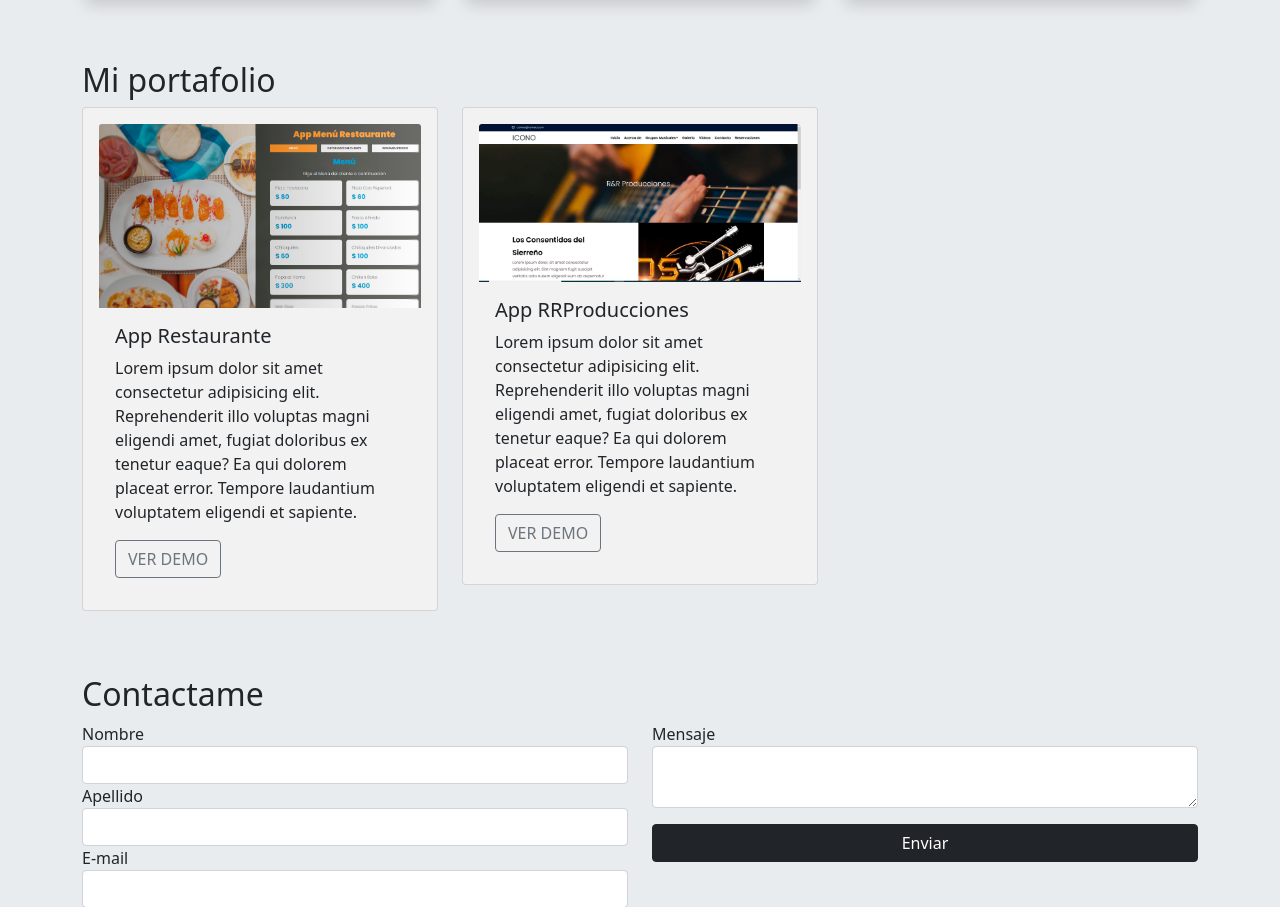
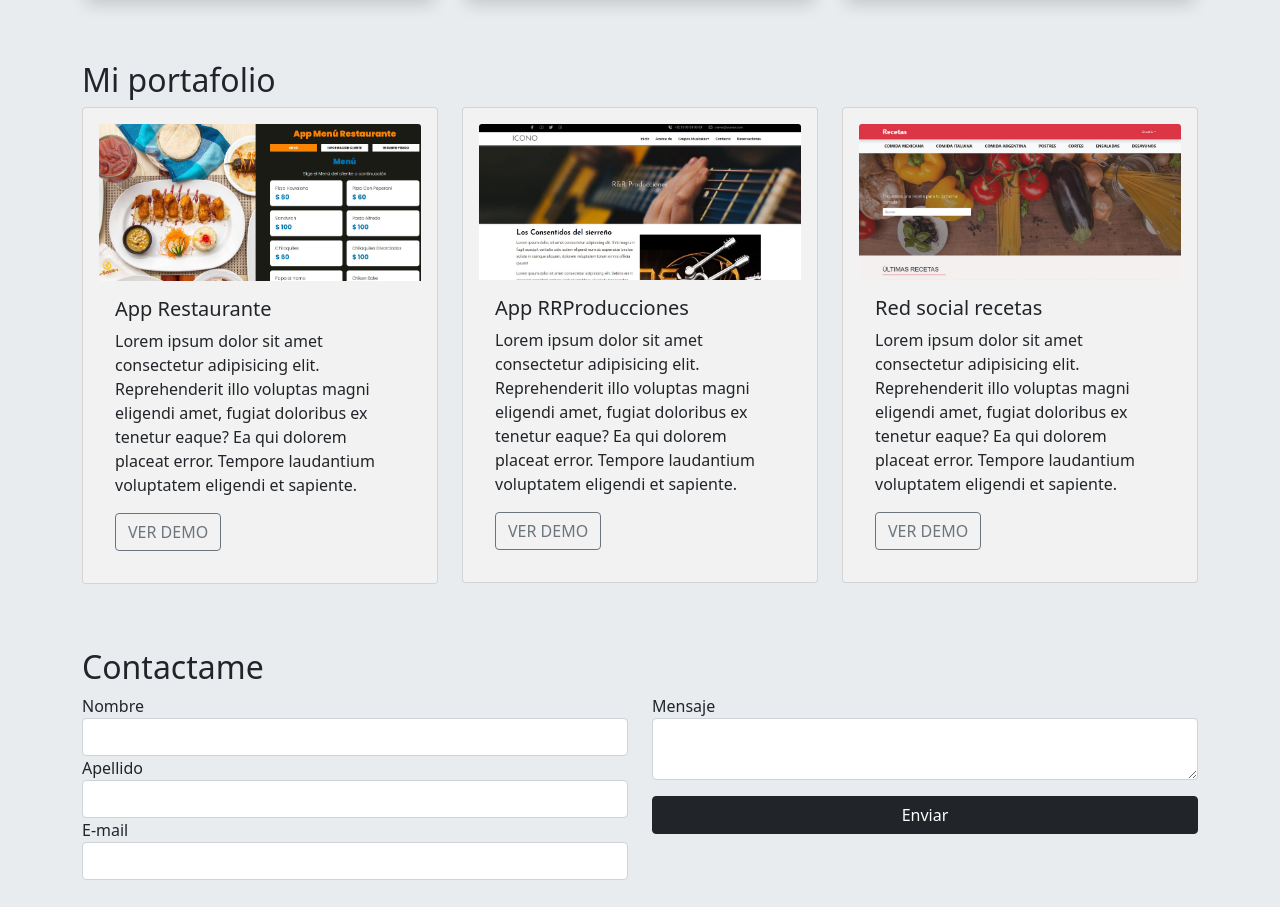
Before and after one commit to mariojimenez-12/MJ, a plain HTML site: page index.html in a window 1280 px wide. Shown: the part 1782-2689 px from the top of the page. Drawn offline with nearby package versions, Linux system fonts and the light colour scheme.

Commit message:
Version 1.0.2

```diff
--- a/index.html
+++ b/index.html
@@ -141,7 +141,7 @@
         <div class="row row-cols-1 row-cols-sm-2 row-cols-md-3">
             <div class="col mb-3">
                 <div class="card p-3">
-                    <img src="/images/AppRestaurante.jpg" alt="Imagen app" class="card-img-top">
+                    <img src="/images/Captura de pantalla 2021-08-09 221005.jpg" alt="Imagen app" class="card-img-top">
                     <div class="card-body">
                         <h5 class="card-title">App Restaurante</h5>
                         <p class="card-text">Lorem ipsum dolor sit amet consectetur adipisicing elit. Reprehenderit illo voluptas magni eligendi amet, fugiat doloribus ex tenetur eaque? Ea qui dolorem placeat error. Tempore laudantium voluptatem eligendi et sapiente.</p>
@@ -151,7 +151,7 @@
             </div>
             <div class="col">
                 <div class="card p-3">
-                    <img src="/images/r&r.jpg" alt="Imagen app" class="card-img-top">
+                    <img src="/images/Captura de pantalla 2021-08-09 220935.jpg" alt="Imagen app" class="card-img-top">
                     <div class="card-body">
                         <h5 class="card-title">App RRProducciones</h5>
                         <p class="card-text">Lorem ipsum dolor sit amet consectetur adipisicing elit. Reprehenderit illo voluptas magni eligendi amet, fugiat doloribus ex tenetur eaque? Ea qui dolorem placeat error. Tempore laudantium voluptatem eligendi et sapiente.</p>
@@ -160,7 +160,14 @@
                 </div>
             </div>
             <div class="col">
-
+                <div class="card p-3">
+                    <img src="/images/Captura de pantalla 2021-08-09 220815.jpg" alt="Imagen app" class="card-img-top">
+                    <div class="card-body">
+                        <h5 class="card-title">Red social recetas</h5>
+                        <p class="card-text">Lorem ipsum dolor sit amet consectetur adipisicing elit. Reprehenderit illo voluptas magni eligendi amet, fugiat doloribus ex tenetur eaque? Ea qui dolorem placeat error. Tempore laudantium voluptatem eligendi et sapiente.</p>
+                        <a href="https://elastic-feynman-e6d85a.netlify.app" target="_blank" class="btn btn-outline-secondary">VER DEMO</a>
+                    </div>
+                </div>
             </div>
         </div>
     </section>
```
Also changed, not shown: images/AppRestaurante.jpg (deleted), images/Captura de pantalla 2021-08-09 220815.jpg (added), images/Captura de pantalla 2021-08-09 220935.jpg (added), images/Captura de pantalla 2021-08-09 221005.jpg (added), images/r&r.jpg (deleted).
